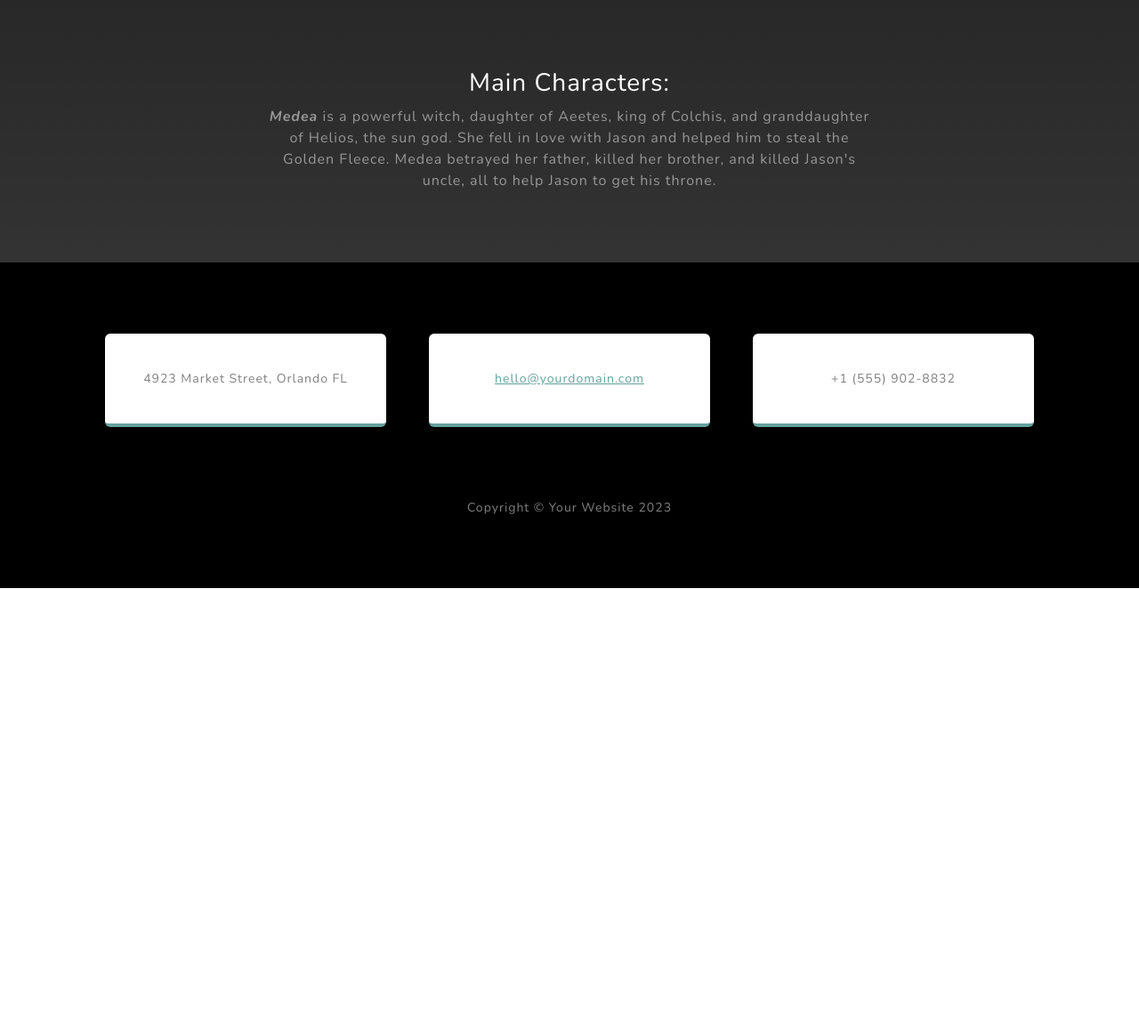
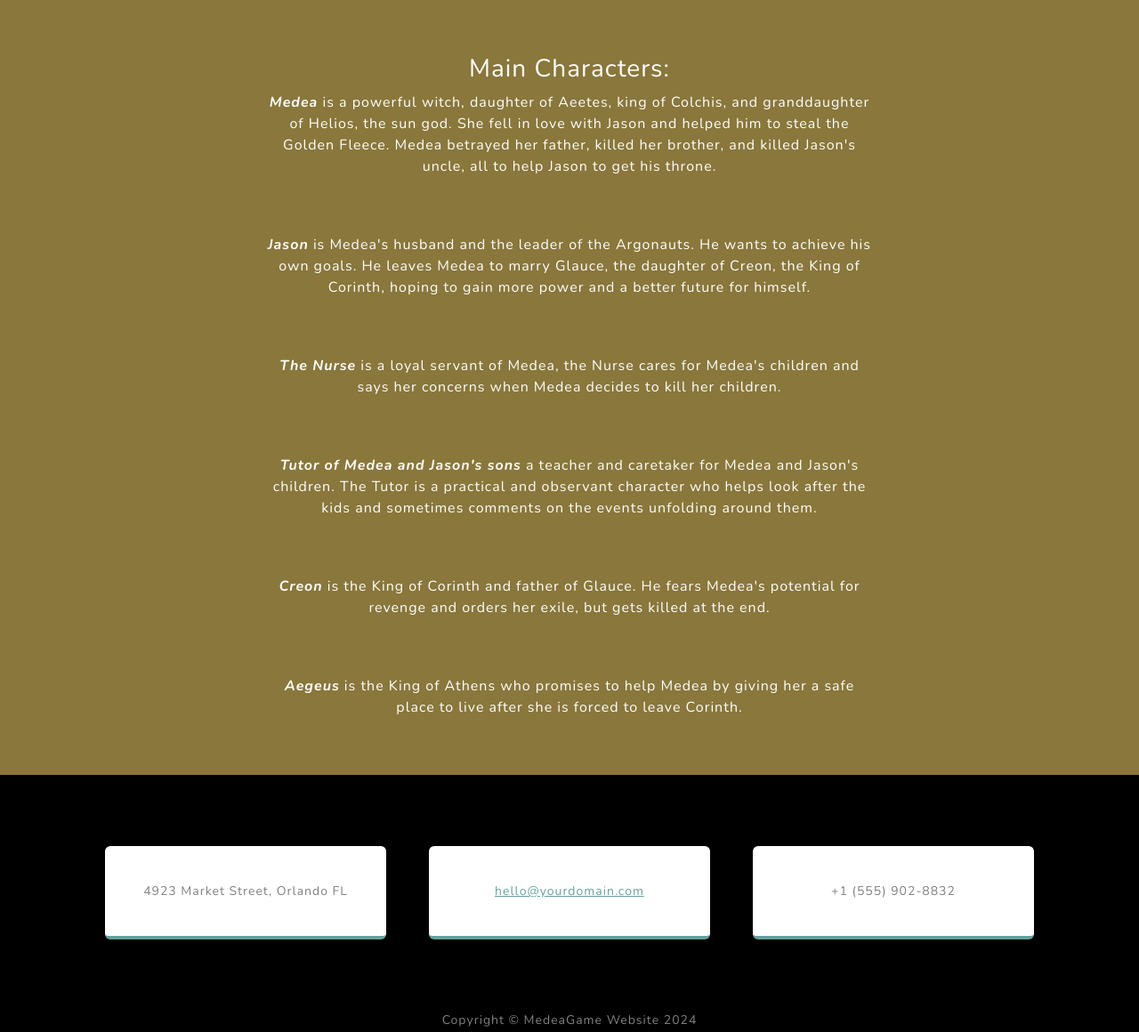
Before and after one commit to SamanthaMajor/medeaGame, a plain HTML site: page index.html in a window 1280 px wide. Shown: the part 1193-2353 px from the top of the page at 89% size. Before the commit the page ends 1854 px from the top, so only its background shows below. Drawn offline with nearby package versions, Linux system fonts and the light colour scheme.

Commit message:
Main Character changes

```diff
--- a/index.html
+++ b/index.html
@@ -49,12 +49,26 @@
                 <div class="row gx-4 gx-lg-5 justify-content-center">
                     <div class="col-lg-8">
                         <h2 class="text-white mb-4">About the Medea Story</h2>
-                        <p class="text-white-50">
+                        <p class="text-white">
                             <strong><em>Medea</em></strong> is a tragedy by the ancient Greek playwright Euripides based on a myth. It was first performed in 431 BC as part of a trilogy, the other plays of which have not survived. Its plot centers on the actions of Medea, a former princess of the kingdom of Colchis and the wife of Jason; she finds her position in the world threatened as Jason leaves her for a princess of Corinth and takes vengeance on him by murdering his new wife and her own two sons, before escaping to Athens to start a new life.
                         </p>
                         <h3 class="text-white">Main Characters:</h3>
-                        <p class="text-white-50">
+                        <p class="text-white">
                             <strong><em>Medea</em></strong> is a powerful witch, daughter of Aeetes, king of Colchis, and granddaughter of Helios, the sun god. She fell in love with Jason and helped him to steal the Golden Fleece. Medea betrayed her father, killed her brother, and killed Jason's uncle, all to help Jason to get his throne.</p>
+                        <p class="text-white">
+                            <strong><em>Jason</em></strong> is Medea's husband and the leader of the Argonauts. He wants to achieve his own goals. He leaves Medea to marry Glauce, the daughter of Creon, the King of Corinth, hoping to gain more power and a better future for himself.
+                        </p>
+                        <p class="text-white">
+                            <strong><em>The Nurse</em></strong> is a loyal servant of Medea, the Nurse cares for Medea's children and says her concerns when Medea decides to kill her children.
+                        </p>
+                        <p class="text-white">
+                            <strong><em>Tutor of Medea and Jason's sons</em></strong> a teacher and caretaker for Medea and Jason's children. The Tutor is a practical and observant character who helps look after the kids and sometimes comments on the events unfolding around them.
+                        </p>
+                        <p class="text-white">
+                            <strong><em>Creon</em></strong> is the King of Corinth and father of Glauce. He fears Medea's potential for revenge and orders her exile, but gets killed at the end.
+                        </p>
+                        <p class="text-white">
+                            <strong><em>Aegeus</em></strong> is the King of Athens who promises to help Medea by giving her a safe place to live after she is forced to leave Corinth.
                         </p>
                     </div>
                 </div>
@@ -88,7 +102,7 @@
                 </div>
         </section>
         <!-- Footer-->
-        <footer class="footer bg-black small text-center text-white-50"><div class="container px-4 px-lg-5">Copyright &copy; Your Website 2023</div></footer>
+        <footer class="footer bg-black small text-center text-white-50"><div class="container px-4 px-lg-5">Copyright &copy; MedeaGame Website 2024</div></footer>
         <!-- Bootstrap core JS-->
         <script src="https://cdn.jsdelivr.net/npm/bootstrap@5.2.3/dist/js/bootstrap.bundle.min.js"></script>
         <!-- Core theme JS-->
```
Also changed, not shown: css/styles.css.
